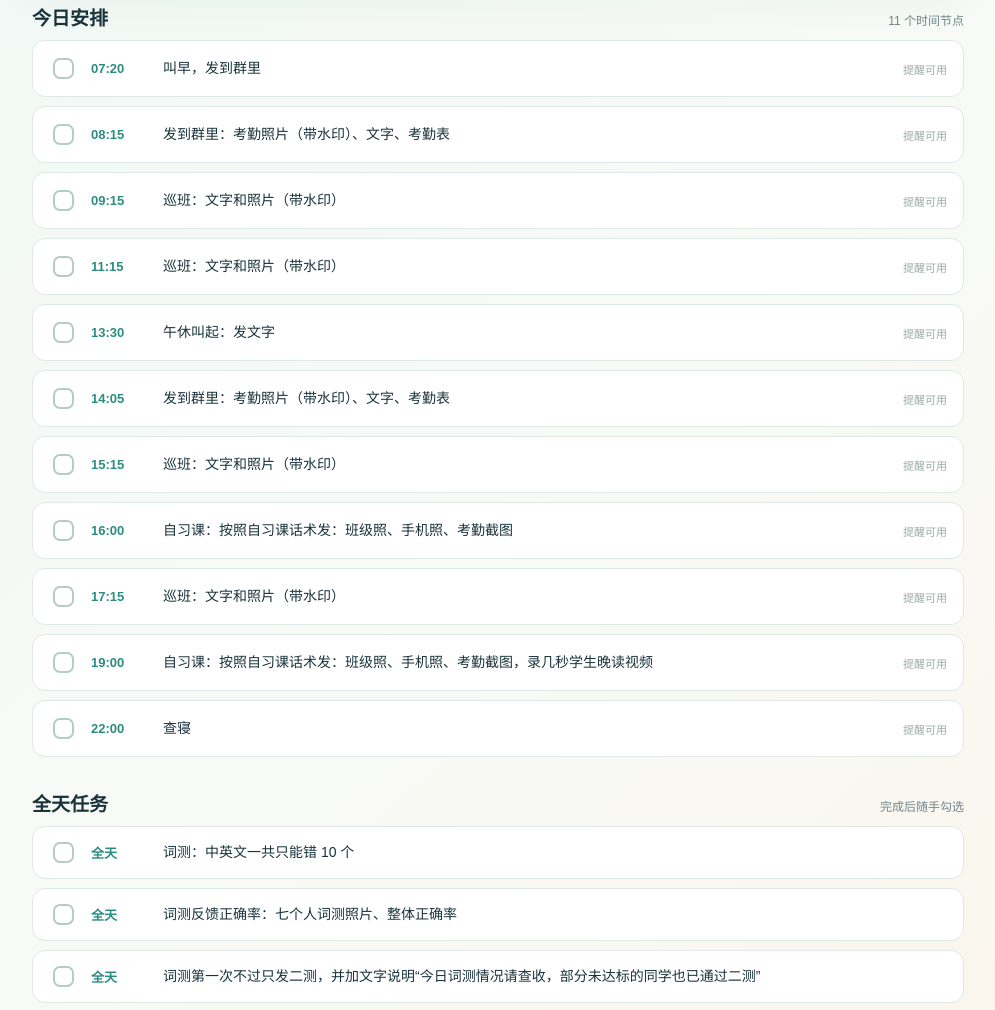
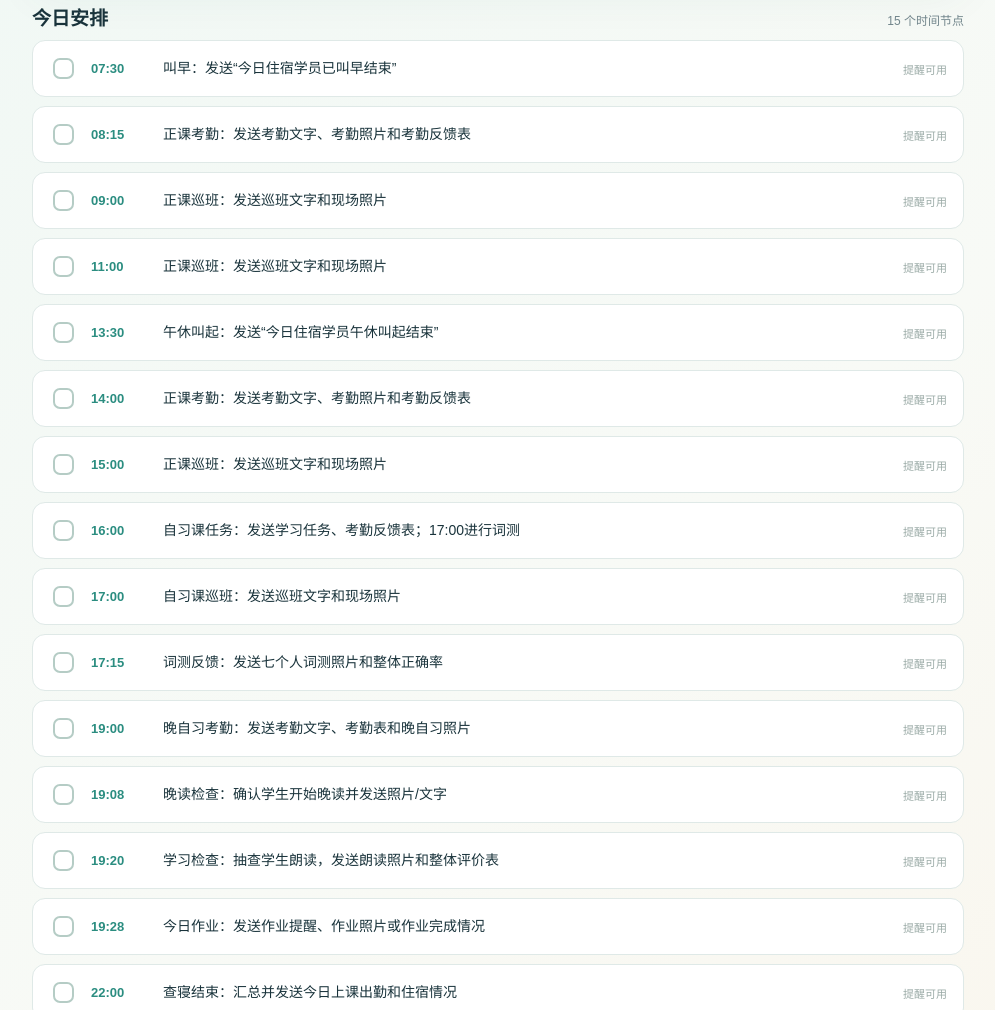
Before and after one commit to tshi1-Tianfang/XDF-assistant-teaching-s-helping-tool, a plain HTML site: page index.html in a window 1280 px wide. Shown: the part 543-1553 px from the top of the page, without its empty margins (142-1137 px from the left). Drawn offline with Linux system fonts and the light colour scheme.

Commit message:
second version fixed some bugs

```diff
--- a/app.js
+++ b/app.js
@@ -1,13 +1,19 @@
 const timed = [
-  ['07:20','叫早，发到群里'],
-  ['08:15','发到群里：考勤照片（带水印）、文字、考勤表'],
-  ['09:15','巡班：文字和照片（带水印）'], ['11:15','巡班：文字和照片（带水印）'],
-  ['13:30','午休叫起：发文字'],
-  ['14:05','发到群里：考勤照片（带水印）、文字、考勤表'],
-  ['15:15','巡班：文字和照片（带水印）'], ['16:00','自习课：按照自习课话术发：班级照、手机照、考勤截图'],
-  ['17:15','巡班：文字和照片（带水印）'],
-  ['19:00','自习课：按照自习课话术发：班级照、手机照、考勤截图，录几秒学生晚读视频'],
-  ['22:00','查寝']
+  ['07:30','叫早：发送“今日住宿学员已叫早结束”'],
+  ['08:15','正课考勤：发送考勤文字、考勤照片和考勤反馈表'],
+  ['09:00','正课巡班：发送巡班文字和现场照片'],
+  ['11:00','正课巡班：发送巡班文字和现场照片'],
+  ['13:30','午休叫起：发送“今日住宿学员午休叫起结束”'],
+  ['14:00','正课考勤：发送考勤文字、考勤照片和考勤反馈表'],
+  ['15:00','正课巡班：发送巡班文字和现场照片'],
+  ['16:00','自习课任务：发送学习任务、考勤反馈表；17:00进行词测'],
+  ['17:00','自习课巡班：发送巡班文字和现场照片'],
+  ['17:15','词测反馈：发送七个人词测照片和整体正确率'],
+  ['19:00','晚自习考勤：发送考勤文字、考勤表和晚自习照片'],
+  ['19:08','晚读检查：确认学生开始晚读并发送照片/文字'],
+  ['19:20','学习检查：抽查学生朗读，发送朗读照片和整体评价表'],
+  ['19:28','今日作业：发送作业提醒、作业照片或作业完成情况'],
+  ['22:00','查寝结束：汇总并发送今日上课出勤和住宿情况']
 ];
 const anytime = [
   '词测：中英文一共只能错 10 个',
@@ -21,6 +27,7 @@ const anytime = [
 const $ = id => document.getElementById(id);
 let selectedDate = localDate();
 let reminded = JSON.parse(localStorage.getItem('camp-reminded') || '{}');
+let remindersEnabled = localStorage.getItem('camp-reminders-enabled') === '1';
 function localDate(d=new Date()){const y=d.getFullYear(),m=String(d.getMonth()+1).padStart(2,'0'),day=String(d.getDate()).padStart(2,'0');return `${y}-${m}-${day}`}
 function key(date, type, index){return `camp-${date}-${type}-${index}`}
 function isDone(date,type,index){return localStorage.getItem(key(date,type,index)) === '1'}
@@ -41,13 +48,13 @@ function updateSummary(){const total=timed.length+anytime.length;let done=0;for(
 function shift(days){const d=new Date(selectedDate+'T12:00:00');d.setDate(d.getDate()+days);selectedDate=localDate(d);render()}
 function showToast(msg){const el=$('toast');el.textContent=msg;el.classList.add('show');setTimeout(()=>el.classList.remove('show'),2800)}
 function updateClock(){const d=new Date();$('liveTime').textContent=d.toLocaleTimeString('zh-CN',{hour12:false});$('liveDate').textContent=d.toLocaleDateString('zh-CN',{weekday:'long',year:'numeric',month:'long',day:'numeric'});checkReminders(d)}
-function checkReminders(now){if(selectedDate!==localDate(now))return;const lead=Number($('leadMinutes').value);timed.forEach((item,i)=>{const [h,m]=item[0].split(':').map(Number);const target=new Date(now);target.setHours(h,m,0,0);const diff=Math.round((target-now)/60000);const rid=`${localDate(now)}-${i}-${lead}`;if(diff===lead&&!reminded[rid]){reminded[rid]=1;localStorage.setItem('camp-reminded',JSON.stringify(reminded));notify(item[0],item[1])}})}
+function checkReminders(now){if(!remindersEnabled||selectedDate!==localDate(now))return;const lead=Number($('leadMinutes').value);timed.forEach((item,i)=>{const [h,m]=item[0].split(':').map(Number);const target=new Date(now);target.setHours(h,m,0,0);const diff=Math.round((target-now)/60000);const rid=`${localDate(now)}-${i}-${lead}`;if(diff===lead&&!reminded[rid]){reminded[rid]=1;localStorage.setItem('camp-reminded',JSON.stringify(reminded));notify(item[0],item[1])}})}
 function notify(time,title){const msg=`${time} · ${title}`,body=`还有约 ${$('leadMinutes').value} 分钟：${msg}`;if(typeof Notification!=='undefined'&&Notification.permission==='granted'){if('serviceWorker' in navigator)navigator.serviceWorker.ready.then(reg=>reg.showNotification('封闭营任务提醒',{body,tag:`camp-${time}`,renotify:true})).catch(()=>{});else try{new Notification('封闭营任务提醒',{body})}catch(e){}}showToast(`提醒：${msg}`)}
 $('datePicker').addEventListener('change',e=>{selectedDate=e.target.value;render()});$('prevDay').onclick=()=>shift(-1);$('nextDay').onclick=()=>shift(1);$('todayBtn').onclick=()=>{selectedDate=localDate();render()};
 $('holidayBtn').onclick=()=>{if(!confirm(`确定将 ${selectedDate} 的全部 ${timed.length+anytime.length} 项任务标记为已完成吗？`))return;timed.forEach((_,i)=>setDone(selectedDate,'t',i,true));anytime.forEach((_,i)=>setDone(selectedDate,'a',i,true));render();showToast('今天的任务已全部打勾，放假愉快 ☀')};
-$('enableNotify').onclick=async()=>{if(!('Notification' in window)){showToast('当前浏览器不支持系统通知，请安装到主屏幕后重试');return}const p=await Notification.requestPermission();$('notifyStatus').textContent=p==='granted'?'已开启：任务前会弹出提醒。请保持主屏幕 App 可用。':'未获得通知权限，可稍后再次开启。';showToast(p==='granted'?'提醒已开启':'通知权限未开启')};$('leadMinutes').onchange=()=>{localStorage.setItem('camp-lead',$('leadMinutes').value)};
+ $('enableNotify').onclick=async()=>{if(!('Notification' in window)){showToast('当前浏览器不支持系统通知，请安装到主屏幕后重试');return}const p=await Notification.requestPermission();if(p==='granted'){remindersEnabled=true;localStorage.setItem('camp-reminders-enabled','1');$('notifyStatus').textContent=`已开启：全部 ${timed.length} 个时间节点都会按系统时间提醒。`;showToast('全部任务提醒已开启')}else{$('notifyStatus').textContent='未获得通知权限，可稍后再次开启。';showToast('通知权限未开启')}};$('leadMinutes').onchange=()=>{localStorage.setItem('camp-lead',$('leadMinutes').value)};
 const savedLead=localStorage.getItem('camp-lead');if(savedLead)$('leadMinutes').value=savedLead;render();updateClock();setInterval(updateClock,1000);
 
 if('serviceWorker' in navigator && (location.protocol==='https:' || location.hostname==='localhost')) navigator.serviceWorker.register('./sw.js').catch(()=>{});
-if('Notification' in window && Notification.permission==='granted') $('notifyStatus').textContent='已开启：任务前会弹出提醒。请保持网页或主屏幕 App 可用。';
+if('Notification' in window && Notification.permission==='granted' && remindersEnabled) $('notifyStatus').textContent=`已开启：全部 ${timed.length} 个时间节点都会按系统时间提醒。`;
 $('installTip').onclick=()=>showToast(/iPhone|iPad|iPod/i.test(navigator.userAgent)?'请在 Safari 点分享按钮，再选择“添加到主屏幕”':'请使用浏览器菜单中的“安装应用”或“添加到主屏幕”');
--- a/index.html
+++ b/index.html
@@ -45,7 +45,7 @@
     <section class="notification-card">
       <div class="notice-copy">
         <span class="bell">♢</span>
-        <div><strong>定时提醒</strong><p id="notifyStatus">开启后，在任务时间前提醒你。</p></div>
+        <div><strong>定时提醒</strong><p id="notifyStatus">点击一次“开启提醒”，将自动加载全部时间节点。</p></div>
       </div>
       <div class="notice-actions">
         <label>提前 <select id="leadMinutes"><option value="10">10</option><option value="15">15</option></select> 分钟</label>
--- a/sw.js
+++ b/sw.js
@@ -1,4 +1,4 @@
-const CACHE='camp-tasks-v2';
+const CACHE='camp-tasks-v3';
 const ASSETS=['./','./index.html','./styles.css','./app.js','./manifest.webmanifest','./icon.svg'];
 self.addEventListener('install',event=>event.waitUntil(caches.open(CACHE).then(cache=>cache.addAll(ASSETS)).then(()=>self.skipWaiting())));
 self.addEventListener('activate',event=>event.waitUntil(self.clients.claim()));
```
Also changed, not shown: example_tasks/屏幕截图 2026-11-20 205847.png (added), example_tasks/屏幕截图 2026-11-20 205938.png (added), example_tasks/屏幕截图 2026-11-20 210000.png (added), example_tasks/屏幕截图 2026-11-20 210024.png (added), example_tasks/屏幕截图 2026-11-20 211204.png (added), example_tasks/屏幕截图 2026-11-20 211217.png (added), example_tasks/屏幕截图 2026-11-20 211228.png (added), example_tasks/屏幕截图 2026-11-20 211238.png (added), example_tasks/屏幕截图 2026-11-20 211247.png (added), example_tasks/屏幕截图 2026-11-20 211310.png (added), example_tasks/屏幕截图 2026-11-20 211321.png (added), example_tasks/屏幕截图 2026-11-20 211331.png (added), example_tasks/屏幕截图 2026-11-20 211343.png (added), example_tasks/屏幕截图 2026-11-20 211351.png (added), 1 more files.
